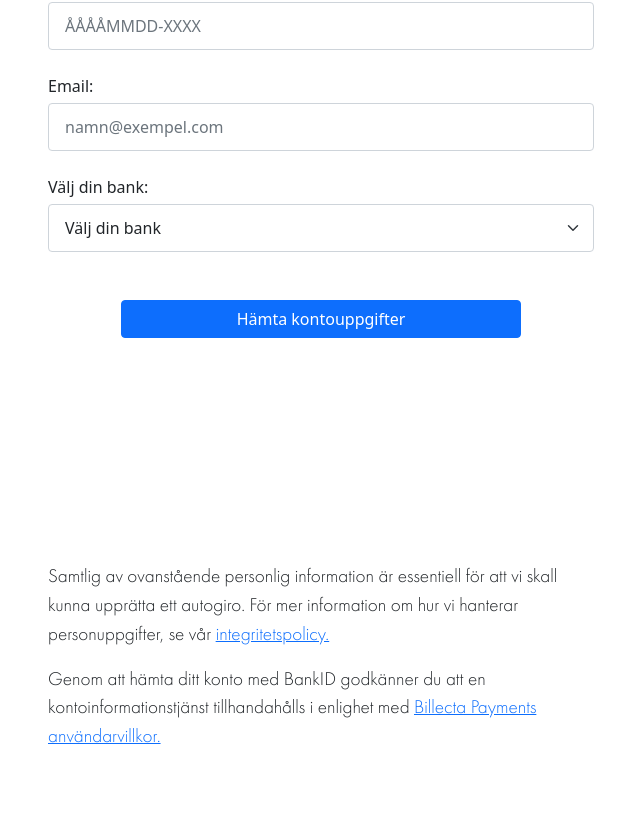
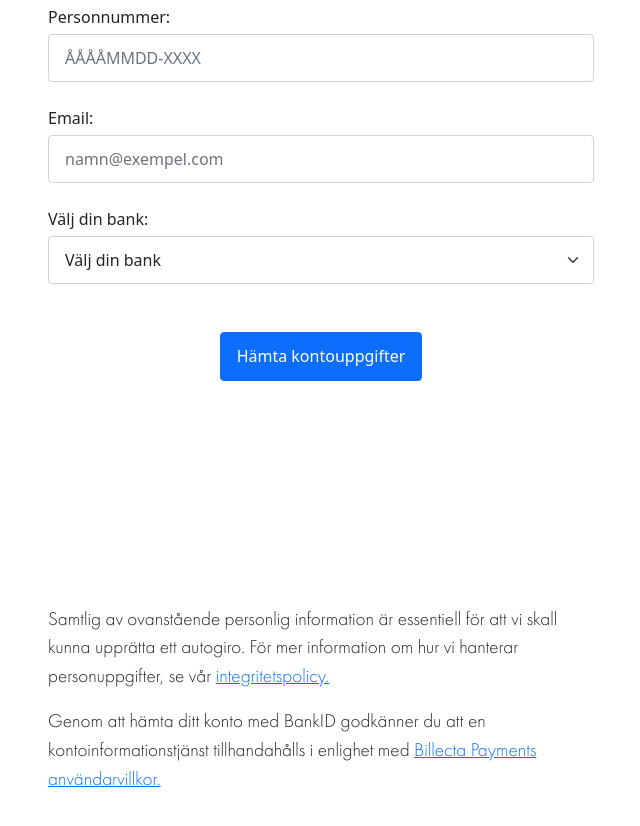
Before and after one commit to kevalane/wings-frontend, an Angular app: page /donate in a window 1280 px wide. Shown: the part 666-1492 px from the top of the page, without its empty margins (319-959 px from the left). Before the commit the page ends 1465 px from the top, so only its background shows below. Built offline with nearby package versions, Linux system fonts and the light colour scheme.

Commit message:
added disabled states to buttons.

```diff
--- a/src/app/donate/donate.component.css
+++ b/src/app/donate/donate.component.css
@@ -1,4 +1,8 @@
 /* AUTOGIRO */
+#autogiroSection {
+    margin-top: 2rem;
+}
+
 .isSelected {
     border: 2px solid #0d6efd !important;
     margin: -2px;
@@ -13,6 +17,7 @@
 .numberInput {
     width: 46.666%;
     min-width: 100px;
+    padding: .7rem 1rem;
 }
 #autogiro {
     text-align: center;
@@ -56,8 +61,9 @@ label {
 }
 
 .submitButton {
-    width: 100%;
-    max-width: 400px;
+    /* width: 100%; */
+    /* max-width: 400px; */
+    padding: .7rem 1rem;
     display: block;
     margin-left: auto;
     margin-right: auto;
--- a/src/app/donate/donate.component.html
+++ b/src/app/donate/donate.component.html
@@ -76,21 +76,21 @@
                         <div *ngIf="f.bank.errors.required">Du måste fylla i din bank.</div>
                     </div>
                     <br><br>
-                    <button action="submit" class="btn btn-primary submitButton">
+                    <button action="submit" class="btn btn-primary submitButton" [disabled]="disabled">
                         Hämta kontouppgifter
                         <span *ngIf="loading" class="spinner-border spinner-border-sm" role="status" aria-hidden="true"></span>
                     </button>
                     <br><br>
                     <!-- QR -->
-                    <p *ngIf="qr" class="text-center">Psst! Du kan även använda QR-koden, om det behövs:</p>
-                    <img *ngIf="qr" [src]="sanitize(qr)" id="qr">
+                    <p *ngIf="qr" class="text-center" @slideInOutAnimation>Psst! Du kan även använda QR-koden, om det behövs:</p>
+                    <img *ngIf="qr" [src]="sanitize(qr)" id="qr" @slideInOutAnimation>
                     <!-- END QR -->
                     <div class="alert alert-danger" *ngIf="success == false && message">{{message}} <span *ngIf="loadingBankid" class="spinner-border spinner-border-sm" role="status" aria-hidden="true"></span></div>
                     <div class="alert alert-success" *ngIf="success == true && message">{{message}} <span *ngIf="loadingBankid" class="spinner-border spinner-border-sm" role="status" aria-hidden="true"></span></div>
                 </form>
                 <!-- Step 3 -->
                 <br><br>
-                <div id="step3" *ngIf="legit">
+                <div id="step3" *ngIf="legit" @slideInOutAnimation>
                     <h4>3. Välj konto</h4>
                     <p>Nedan följer dem konton vi lyckades hitta. Autogirokompabilitet är endast vad vi lyckades hitta
                     och måste inte alltid stämma överens med verkligheten. Välj vilket konto som helst som du vet att
@@ -112,7 +112,7 @@
                                 <th>{{account.Name}}</th>
                                 <th *ngIf="account.AutogiroCompatible != 'Approved'">Okänt</th>
                                 <th *ngIf="account.AutogiroCompatible == 'Approved'">Ja</th>
-                                <th><button class="btn btn-primary" (click)="startAutogiro(account.ClearingNo, account.AccountNo, account.HolderName, i)">Använd
+                                <th><button class="btn btn-primary" (click)="startAutogiro(account.ClearingNo, account.AccountNo, account.HolderName, i)" [disabled]="disabledAcc">Använd
                                     <span *ngIf="loadingStart && i == selectedIndex" class="spinner-border spinner-border-sm" role="status" aria-hidden="true"></span>
                                 </button></th>
                             </tr>
--- a/src/app/donate/donate.component.ts
+++ b/src/app/donate/donate.component.ts
@@ -48,6 +48,8 @@ export class DonateComponent implements OnInit {
   public selectedIndex: number;
   public autogiroSuccess: boolean;
   public autogiroMessage: string;
+  public disabled: boolean;
+  public disabledAcc: boolean;
 
   // Subs
   private donateSub: any;
@@ -77,6 +79,8 @@ export class DonateComponent implements OnInit {
     this.selectedIndex = -1;
     this.autogiroMessage = '';
     this.autogiroSuccess = false;
+    this.disabled = false;
+    this.disabledAcc = false;
   }
 
   ngOnInit(): void {
@@ -121,6 +125,7 @@ export class DonateComponent implements OnInit {
       this.donateForm.controls['bank'].value).subscribe(data => {
         this.loading = false;
         if (data['success']) {
+          this.disabled = true;
           this.success = true;
           this.message = 'Öppna Mobilt BankID och legitimera dig';
           this.loadingBankid = true;
@@ -145,15 +150,19 @@ export class DonateComponent implements OnInit {
         this.qr = data['qr'];
         this.poll(data['publicId']);
       } else if (data['success']) {
+        this.qr = '';
         this.success = true;
         this.message = 'Legitimeringen lyckades. Välj konton nedan:';
         this.legit = true;
         this.accounts = data['accounts'];
-        console.log(this.accounts)
       } else if (data['err']) {
+        this.disabled = false;
+        this.qr = '';
         this.success = false;
         this.message = data['err'];
       } else {
+        this.disabled = false;
+        this.qr = '';
         this.success = false;
         this.message = 'Unknown error.';
       }
@@ -177,14 +186,17 @@ export class DonateComponent implements OnInit {
 
     this.startSub = this.http.startAutogiro(autogiro).subscribe(data => {
       this.loadingStart = false;
-      console.log(data);
+      this.disabledAcc = true;
       if (data['success']) {
-        this.autogiroMessage = 'Registreringen lyckades. Tack för att just Du blivit månadsgivare.';
+        this.disabledAcc = true;
+        this.autogiroMessage = 'Registreringen lyckades. Tack för att just Du blivit månadsgivare. Du kan nu stänga sidan.';
         this.autogiroSuccess = true;
       } else if (data['err']) {
+        this.disabledAcc = false;
         this.autogiroMessage = 'Registreringen misslyckades. Försök igen eller kontakta oss så hjälper vi dig!';
         this.autogiroSuccess = false;
       } else {
+        this.disabledAcc = false;
         this.autogiroSuccess = false;
         this.autogiroMessage = 'Ett okänt fel inträffande när vi skulle registrera dig som månadsgivare. Vänligen kontakta oss så löser vi detta.';
       }
```
